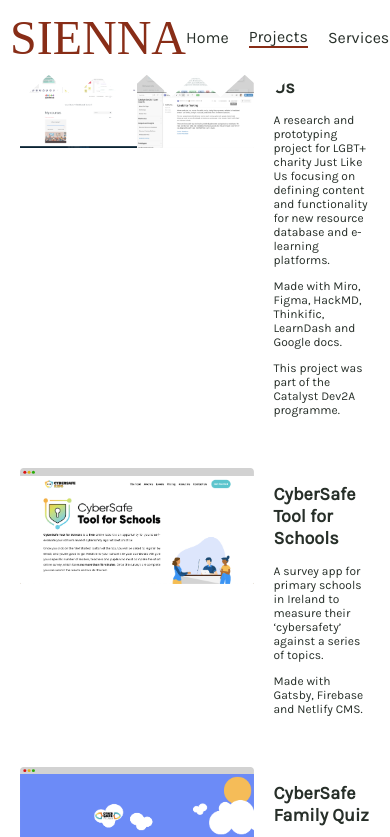
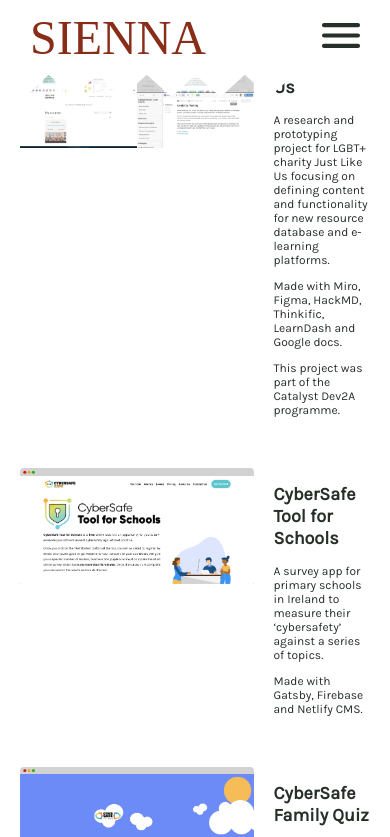
Before and after one commit to sienna-development/sienna-website, a Next.js app: page /projects in a window 390 px wide. Shown: the top 837 px of the page. Built offline with nearby package versions, Linux system fonts and the light colour scheme; a web font is replaced by a local one.

Commit message:
add responsive header with modal

```diff
--- a/components/header.js
+++ b/components/header.js
@@ -1,12 +1,35 @@
 import styles from "../styles/header.module.css";
 import HeaderLink from "../components/headerLink";
+import React from "react";
+import MobileNav from "./mobileNav";
 
 export default function Header({ transparent }) {
+  const [isDesktop, setDesktop] = React.useState(false);
+
+  React.useEffect(() => {
+    if (typeof window !== "undefined") {
+      setDesktop(window.innerWidth > 1000);
+    }
+    // eslint-disable-next-line
+  }, []);
+
+  const updateMedia = () => {
+    if (typeof window !== "undefined") {
+      setDesktop(window.innerWidth > 1000);
+    }
+  };
+
+  React.useEffect(() => {
+    window.addEventListener("resize", updateMedia);
+    return () => window.removeEventListener("resize", updateMedia);
+  });
+
   return (
     <header
       className={transparent ? styles.headerTransparent : styles.headerOpaque}
     >
       <h1 className={styles.heading}>Sienna</h1>
+      {isDesktop ? (
         <nav className={styles.nav}>
           <HeaderLink href="/">
             <a>Home</a>
@@ -21,6 +44,9 @@
             <a>Contact</a>
           </HeaderLink>
         </nav>
+      ) : (
+        <MobileNav />
+      )}
     </header>
   );
 }
--- /dev/null
+++ b/components/mobileNav.js
@@ -0,0 +1,24 @@
+import styles from "../styles/header.module.css";
+import MobileNavModal from "./mobileNavModal";
+import React from "react";
+
+export default function MobileNav() {
+  const [menuModalVisible, toggleMenuModal] = React.useState(false);
+  return (
+    <nav>
+      {menuModalVisible && (
+        <MobileNavModal
+          toggleMenuModal={toggleMenuModal}
+          menuModalVisible={menuModalVisible}
+        />
+      )}
+      <button onClick={() => toggleMenuModal(!menuModalVisible)}>
+        <img
+          src="/images/burger.svg"
+          alt="burger icon"
+          className={styles.burger}
+        />
+      </button>
+    </nav>
+  );
+}
--- /dev/null
+++ b/components/mobileNavModal.js
@@ -0,0 +1,33 @@
+import styles from "../styles/mobileNavModal.module.css";
+import HeaderLink from "../components/headerLink";
+import changeColour from "../utils/canvasUtils";
+
+export default function MobileNavModal({ toggleMenuModal, menuModalVisible }) {
+  return (
+    <nav className={styles.mobileNavModal}>
+      <div className={styles.modalHeader}>
+        <button onClick={() => toggleMenuModal(!menuModalVisible)}>
+          <img
+            className={styles.leaveModalIcon}
+            src={"/images/x-out.svg"}
+            alt="close menu"
+          />
+        </button>
+      </div>
+      <div className={styles.modalBody}>
+        <HeaderLink href="/">
+          <a style={{ color: changeColour(), fontSize: "3rem" }}>Home</a>
+        </HeaderLink>
+        <HeaderLink href="/projects">
+          <a style={{ color: changeColour(), fontSize: "3rem" }}>Projects</a>
+        </HeaderLink>
+        <HeaderLink href="/services">
+          <a style={{ color: changeColour(), fontSize: "3rem" }}>Services</a>
+        </HeaderLink>
+        <HeaderLink href="/contact">
+          <a style={{ color: changeColour(), fontSize: "3rem" }}>Contact</a>
+        </HeaderLink>
+      </div>
+    </nav>
+  );
+}
--- a/styles/globals.css
+++ b/styles/globals.css
@@ -20,6 +20,13 @@
   font-size: 18px;
 }
 
+button {
+  border: none;
+  background-color: transparent;
+  margin: 0;
+  padding: 0;
+}
+
 * {
   box-sizing: border-box;
 }
--- a/styles/header.module.css
+++ b/styles/header.module.css
@@ -45,6 +45,7 @@
     font-size: 3rem;
     text-transform: uppercase;
     font-weight: 100;
+    margin-left: 20px;
   }
 
 .navItem {
@@ -72,3 +73,9 @@
     margin-right: 20px;
     cursor: pointer;
 }
+
+.burger {
+    width: auto;
+    height: 3vh;
+    margin-right: 20px;
+}
--- /dev/null
+++ b/styles/mobileNavModal.module.css
@@ -0,0 +1,38 @@
+.mobileNavModal {
+  width: 100vw;
+  height: 100vh;
+  position: fixed;
+  top: 0;
+  left: 0;
+  z-index: 2;
+  display: flex;
+  flex-direction: column;
+  justify-content: space-between;
+  align-items: center;
+  background-color: white;
+}
+
+.modalHeader {
+  width: 100vw;
+  height: 75px;
+  padding: 10px;
+  display: flex;
+  justify-content: flex-end;
+  align-items: center;
+}
+
+.modalBody {
+  width: 100vw;
+  height: 90vh;
+  padding: 10px;
+  display: flex;
+  flex-direction: column;
+  justify-content: space-around;
+  align-items: center;
+}
+
+.leaveModalIcon {
+  width: auto;
+  height: 3vh;
+  margin-right: 20px;
+}
```
Also changed, not shown: public/images/burger.svg (added), public/images/x-out.svg (added). Lines whose indentation alone changed are shown as unchanged.
